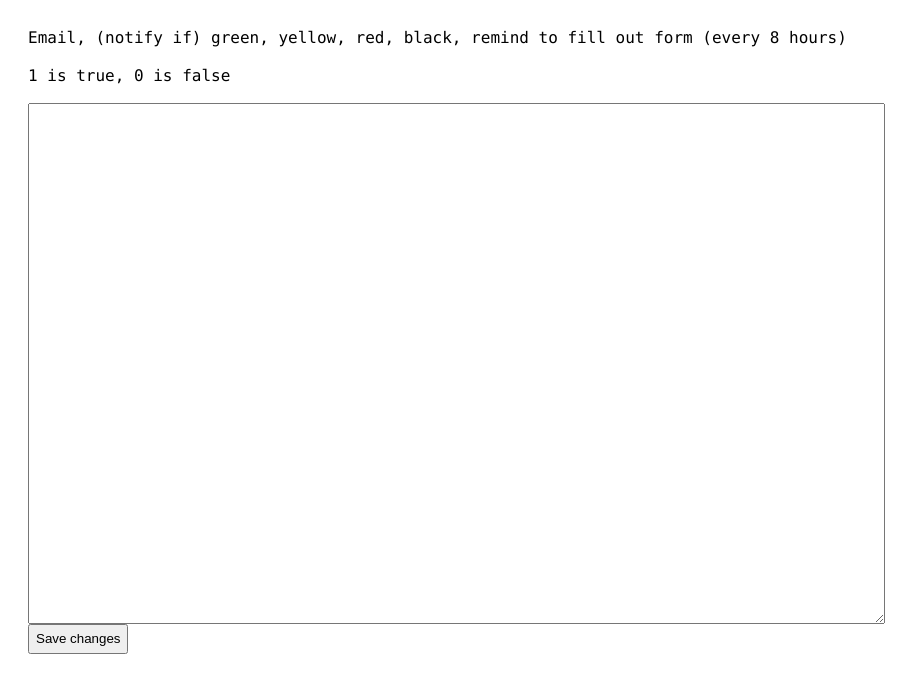
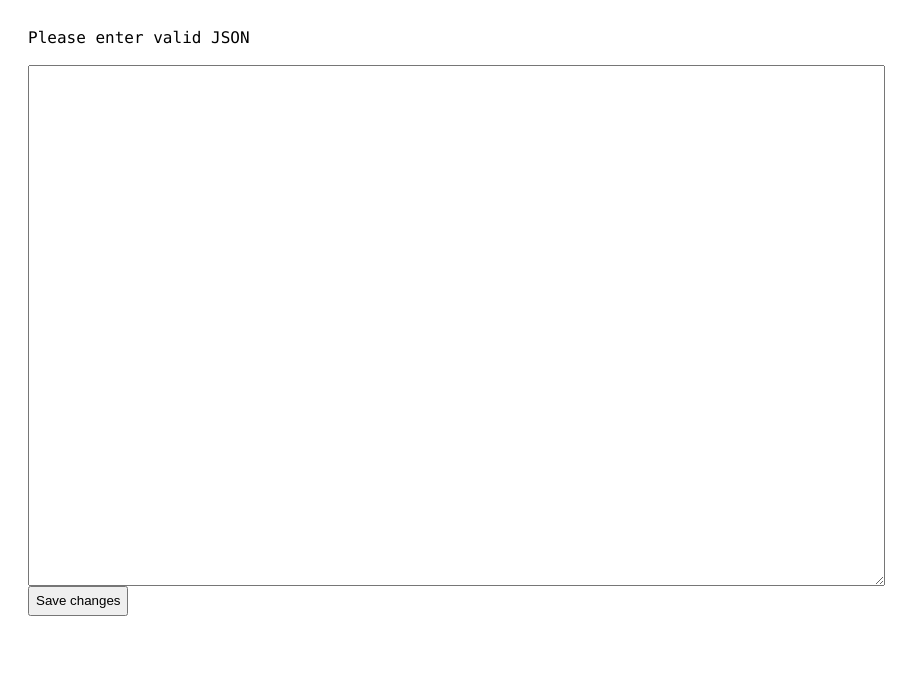
Before and after one commit to vinport16/Surge-Management, a website: page contact_prefs.html in a window 1280 px wide. Shown: the whole page, without its empty margins (0-920 px from the left). Drawn offline with nearby package versions, Linux system fonts and the light colour scheme; no server answers.

Commit message:
updated instructions for editing contacts

```diff
--- a/contact_prefs.html
+++ b/contact_prefs.html
@@ -21,7 +21,7 @@
 	</style>
 </head>
 <body>
-	<div class="key">Email, (notify if) green, yellow, red, black, remind to fill out form (every 8 hours)<br><br>1 is true, 0 is false<br></div><br>
+	<div class="key">Please enter valid JSON<br></div><br>
 	<textarea id="contacts"></textarea>
 	<br>
 	<button onclick="save()">Save changes</button>
```
